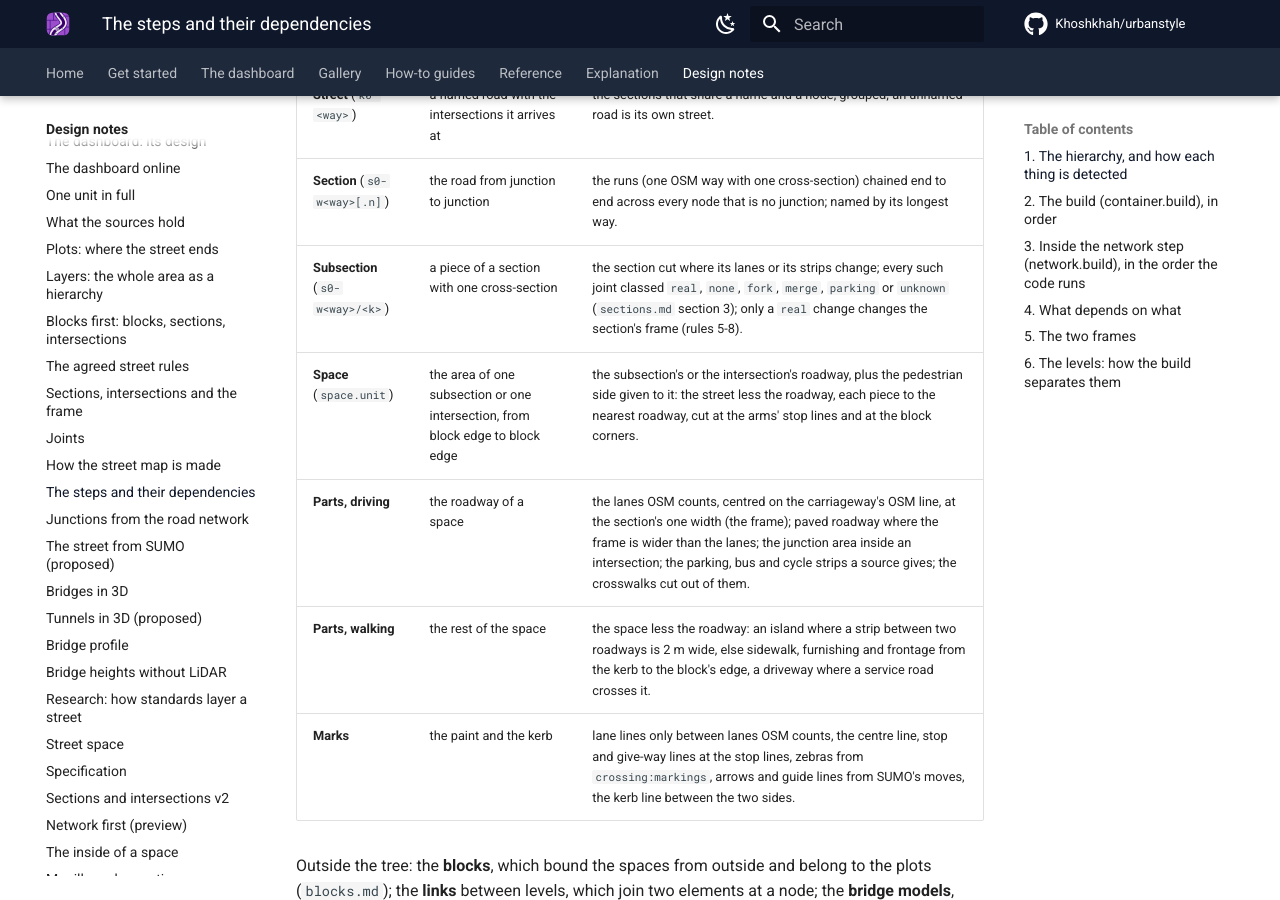
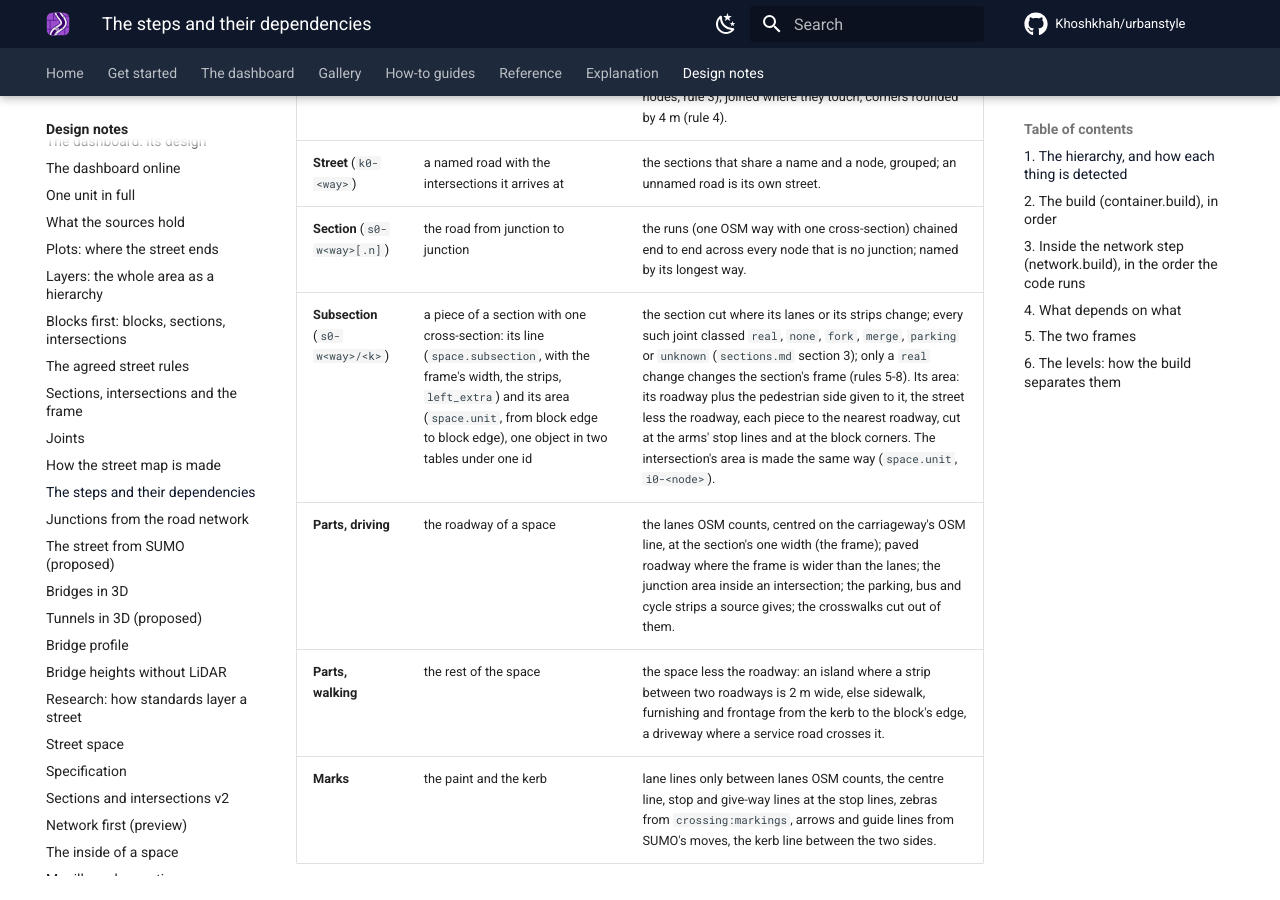
Before and after one commit to Khoshkhah/urbanstyle, an MkDocs documentation site: the page built from docs/design/steps.md, in a window 1280 px wide and 900 px high, scrolled down 1374 px. Built offline with MkDocs 1.6.1 and Material for MkDocs 9.7.7, drawn with Linux system fonts in a browser that asks for light colours; comment, search, counter and statistics services are not loaded; some of the changed text lies outside the part shown.

Commit message:
docs/design/steps.md: a subsection is one object, its line in space.subsection and its area in space.unit; a space is no rank of its own
Co-Authored-By: Claude Fable 5.1 <noreply@anthropic.com>

````diff
--- a/docs/design/steps.md
+++ b/docs/design/steps.md
@@ -12,19 +12,18 @@ is a screenshot of the page, never a separate drawing.
 ## 1. The hierarchy, and how each thing is detected
 
 Everything of the street at one level is inside this tree. A thing of a lower rank is always inside one thing of the rank above,
-never in two and never in none.
+never in two and never in none. "Space" is the word for the area of a subsection or of an intersection (`space.unit`): not a rank of
+its own, the same object with its polygon.
 
 ```mermaid
 flowchart TD
     ST[street k0-way] --> SE[section s0-way]
-    SE --> SU[subsection s0-way/k]
-    ST --> IN[intersection i0-node]
-    SU --> SP[space: one per subsection]
-    IN --> SP2[space: one per intersection]
-    SP --> PD[driving parts: lanes, paved roadway, strips]
-    SP --> PW[walking parts: sidewalk, furnishing, frontage, island, driveway]
-    SP2 --> PJ[driving parts: junction area, crosswalks]
-    SP2 --> PW2[walking parts: sidewalk, island]
+    SE --> SU[subsection s0-way/k: its line in space.subsection, its area in space.unit]
+    ST --> IN[intersection i0-node: its nodes in space.junction, its area in space.unit]
+    SU --> PD[driving parts: lanes, paved roadway, strips, crosswalks]
+    SU --> PW[walking parts: sidewalk, furnishing, frontage, island, driveway]
+    IN --> PJ[driving parts: junction area, crosswalks]
+    IN --> PW2[walking parts: sidewalk, island]
     PD --> MK[marks: lines, zebras, arrows, kerb]
     PW --> MK
 ```
@@ -35,8 +34,7 @@ flowchart TD
 | **Intersection** (`i0-<node>`) | the space where the arms meet, from each node to each arm's stop line | each node's arms are the runs whose line ends at it; each arm reaches to its stop line (the far edge of a crossing within 15 m, else 3 m past where the other arms' lanes overlap it); the arms' frames to there, plus the connectors (a road under 40 m or a `_link` between two junction nodes, rule 3), joined where they touch, corners rounded by 4 m (rule 4). |
 | **Street** (`k0-<way>`) | a named road with the intersections it arrives at | the sections that share a name and a node, grouped; an unnamed road is its own street. |
 | **Section** (`s0-w<way>[.n]`) | the road from junction to junction | the runs (one OSM way with one cross-section) chained end to end across every node that is no junction; named by its longest way. |
-| **Subsection** (`s0-w<way>/<k>`) | a piece of a section with one cross-section | the section cut where its lanes or its strips change; every such joint classed `real`, `none`, `fork`, `merge`, `parking` or `unknown` (`sections.md` section 3); only a `real` change changes the section's frame (rules 5-8). |
-| **Space** (`space.unit`) | the area of one subsection or one intersection, from block edge to block edge | the subsection's or the intersection's roadway, plus the pedestrian side given to it: the street less the roadway, each piece to the nearest roadway, cut at the arms' stop lines and at the block corners. |
+| **Subsection** (`s0-w<way>/<k>`) | a piece of a section with one cross-section: its line (`space.subsection`, with the frame's width, the strips, `left_extra`) and its area (`space.unit`, from block edge to block edge), one object in two tables under one id | the section cut where its lanes or its strips change; every such joint classed `real`, `none`, `fork`, `merge`, `parking` or `unknown` (`sections.md` section 3); only a `real` change changes the section's frame (rules 5-8). Its area: its roadway plus the pedestrian side given to it, the street less the roadway, each piece to the nearest roadway, cut at the arms' stop lines and at the block corners. The intersection's area is made the same way (`space.unit`, `i0-<node>`). |
 | **Parts, driving** | the roadway of a space | the lanes OSM counts, centred on the carriageway's OSM line, at the section's one width (the frame); paved roadway where the frame is wider than the lanes; the junction area inside an intersection; the parking, bus and cycle strips a source gives; the crosswalks cut out of them. |
 | **Parts, walking** | the rest of the space | the space less the roadway: an island where a strip between two roadways is 2 m wide, else sidewalk, furnishing and frontage from the kerb to the block's edge, a driveway where a service road crosses it. |
 | **Marks** | the paint and the kerb | lane lines only between lanes OSM counts, the centre line, stop and give-way lines at the stop lines, zebras from `crossing:markings`, arrows and guide lines from SUMO's moves, the kerb line between the two sides. |
````
